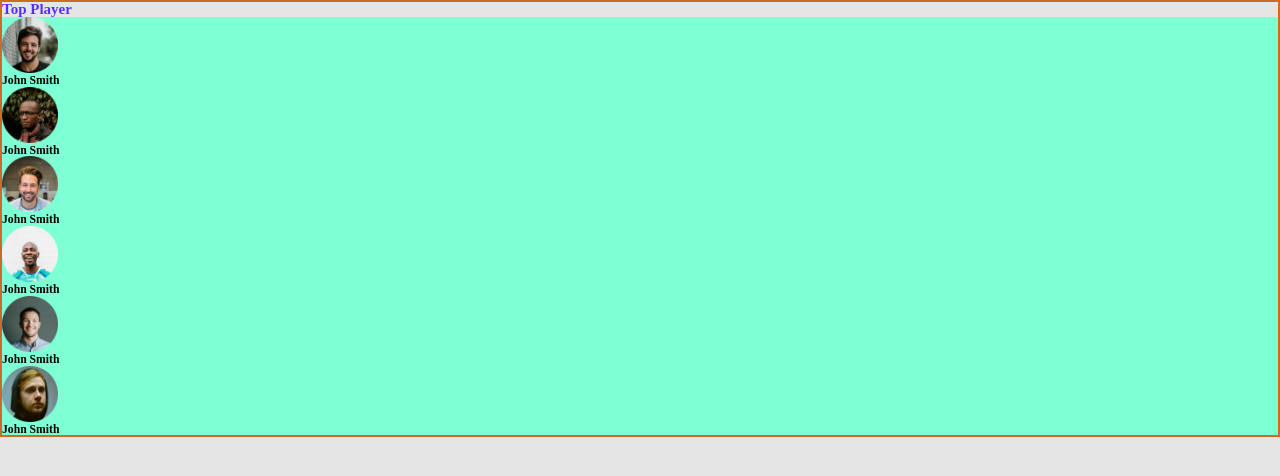
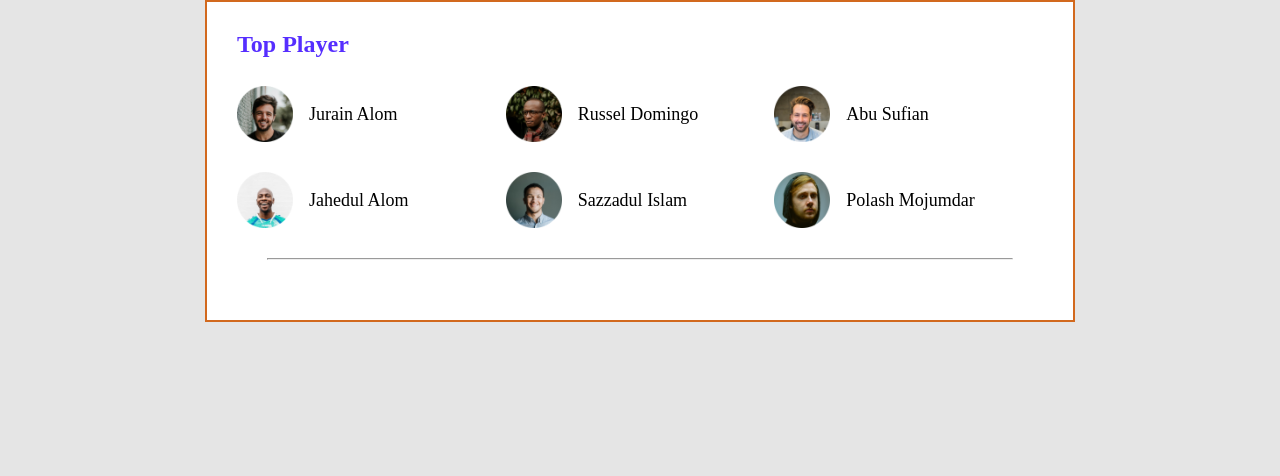
Before and after one commit to RayhanalKavey/Leader_Board-responsive-landingpage--project, a plain HTML site: page index.html in a window 1280 px wide. Drawn offline with Linux system fonts and the light colour scheme.

Commit message:
add top players part.

```diff
--- a/CSS/style.css
+++ b/CSS/style.css
@@ -2,8 +2,11 @@
 Heading Font color: rgba(86,46,255,1) (font weight 500)
 */
 :root {
-  --section-heading-color: rgba(86, 46, 255, 1);
+  --section-heading-color: #562eff;
   --page-background-color: #e5e5e5;
+  --common-section-color: #ffffff;
+  --larg-text-color: #000000;
+  --small-text-color: #9f9f9f;
 }
 * {
   margin: 0;
@@ -19,7 +22,7 @@ body {
   background-color: var(--page-background-color);
 }
 .container {
-  max-width: 130rem;
+  max-width: 87rem;
   margin: 0 auto;
   border: 2px solid chocolate;
 }
@@ -27,14 +30,33 @@ body {
 Top Player and Top Blog SectioN
    ==========================  */
 .top-plauer-top-blog {
+  padding: 3rem;
+  background-color: var(--common-section-color);
 }
 .section-heading {
   color: var(--section-heading-color);
+  font-size: 2.4rem;
+  margin-bottom: 3rem;
 }
 .top-players {
-  background-color: aquamarine;
+  display: grid;
+  grid-template-columns: repeat(3, 1fr);
+  row-gap: 3rem;
+}
+.player {
+  display: flex;
+  align-items: center;
+  gap: 1.6rem;
 }
 .player img {
   height: 5.6rem;
   width: 5.6rem;
 }
+.player h3 {
+  font-weight: 500;
+  font-size: 1.8rem;
+  color: var(--larg-text-color);
+}
+.horizontal-line {
+  margin: 3rem;
+}
--- a/index.html
+++ b/index.html
@@ -24,29 +24,30 @@
         <div class="top-players">
           <div class="player">
             <img src="images/players/player-1.png" alt="image of player" />
-            <h3>John Smith</h3>
+            <h3>Jurain Alom</h3>
           </div>
           <div class="player">
             <img src="images/players/player-2.png" alt="image of player" />
-            <h3>John Smith</h3>
+            <h3>Russel Domingo</h3>
           </div>
           <div class="player">
             <img src="images/players/player-3.png" alt="image of player" />
-            <h3>John Smith</h3>
+            <h3>Abu Sufian</h3>
           </div>
           <div class="player">
             <img src="images/players/player-4.png" alt="image of player" />
-            <h3>John Smith</h3>
+            <h3>Jahedul Alom</h3>
           </div>
           <div class="player">
             <img src="images/players/player-5.png" alt="image of player" />
-            <h3>John Smith</h3>
+            <h3>Sazzadul Islam</h3>
           </div>
           <div class="player">
             <img src="images/players/player-6.png" alt="image of player" />
-            <h3>John Smith</h3>
+            <h3>Polash Mojumdar</h3>
           </div>
         </div>
+        <hr class="horizontal-line" />
         <!-- Top Blogs -->
       </section>
     </main>
```
